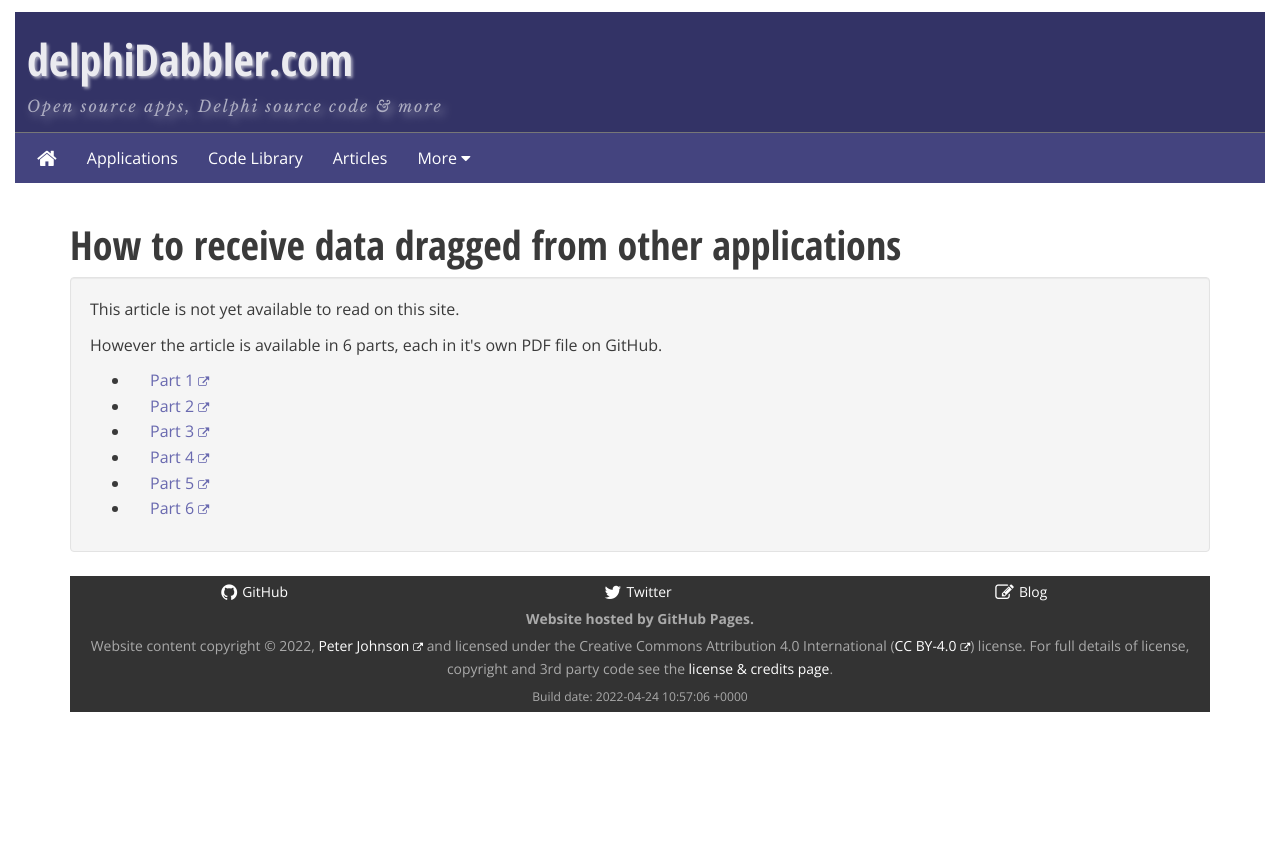
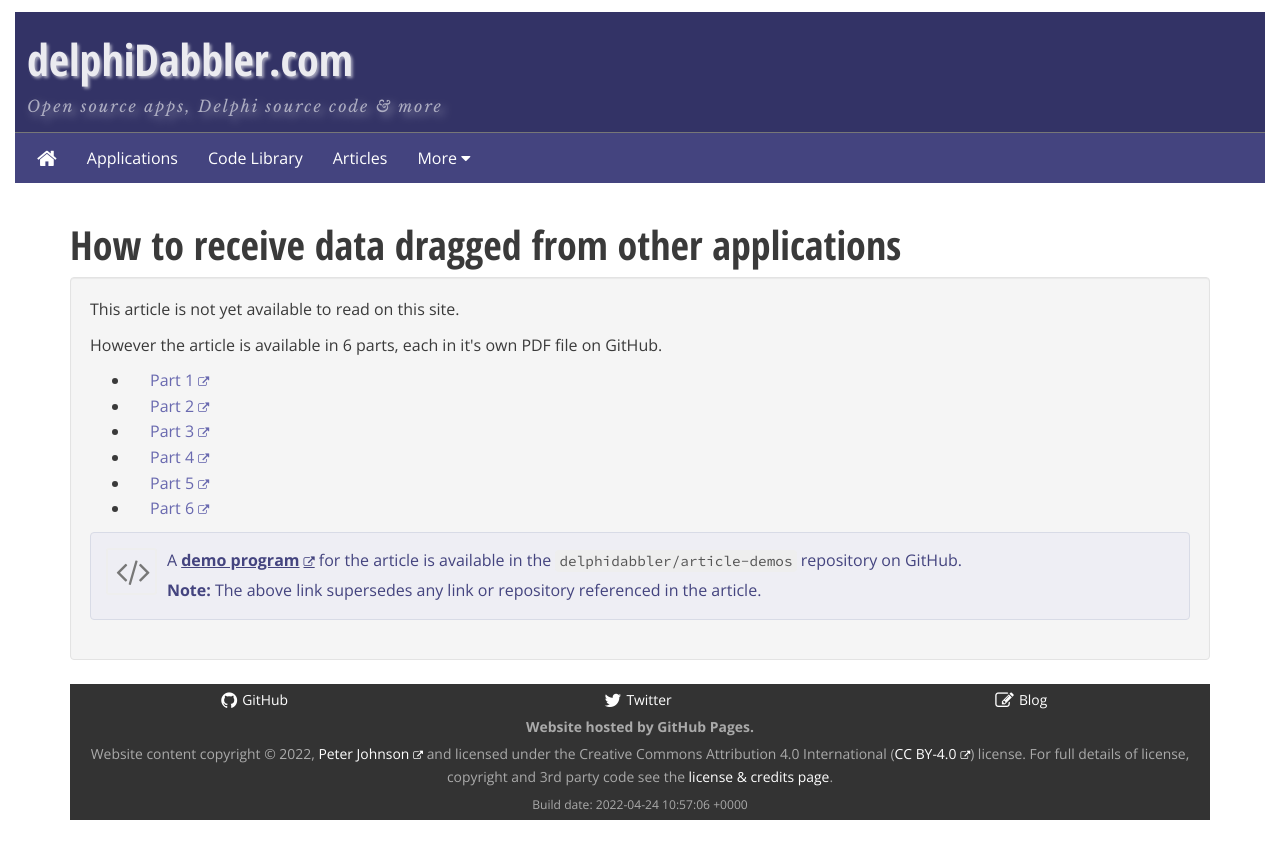
Before and after one commit to delphidabbler/delphidabbler.github.io, a Jekyll site: the page built from _articles/article-24.html, in a window 1280 px wide. Shown: the top 859 px of the page. Built offline with Jekyll 4.4.1, drawn with Linux system fonts in a browser that asks for light colours; nearby versions of some CDN libraries; comment, search, counter and statistics services are not loaded; some of the changed lines change nothing that is shown.

Commit message:
Add link to article #24 demo code

```diff
--- a/_articles/article-24.html
+++ b/_articles/article-24.html
@@ -4,6 +4,7 @@
 summary: "The standard Windows API method of handling drag and drop is fine for catching files dragged from Explorer, but how do we handle data dragged and dropped from other applications? This article explains."
 meta-title: "Use Delphi Pascal to receive data dragged from other applications | How to"
 meta-desc: "An article that explains how to use Delphi Pascal and the IDropTarget & IDataObject interfaces to handle data dragged & dropped from other applications."
+demo-url: "https://github.com/delphidabbler/article-demos/tree/master/article-24"
 pages: 6
 offsite: 1
 index: true
```
